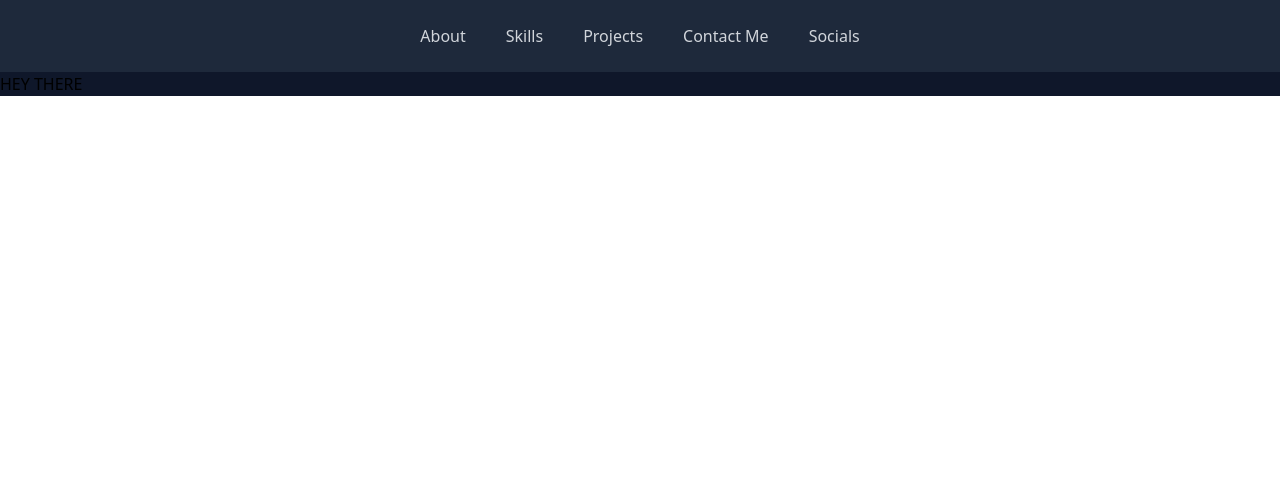
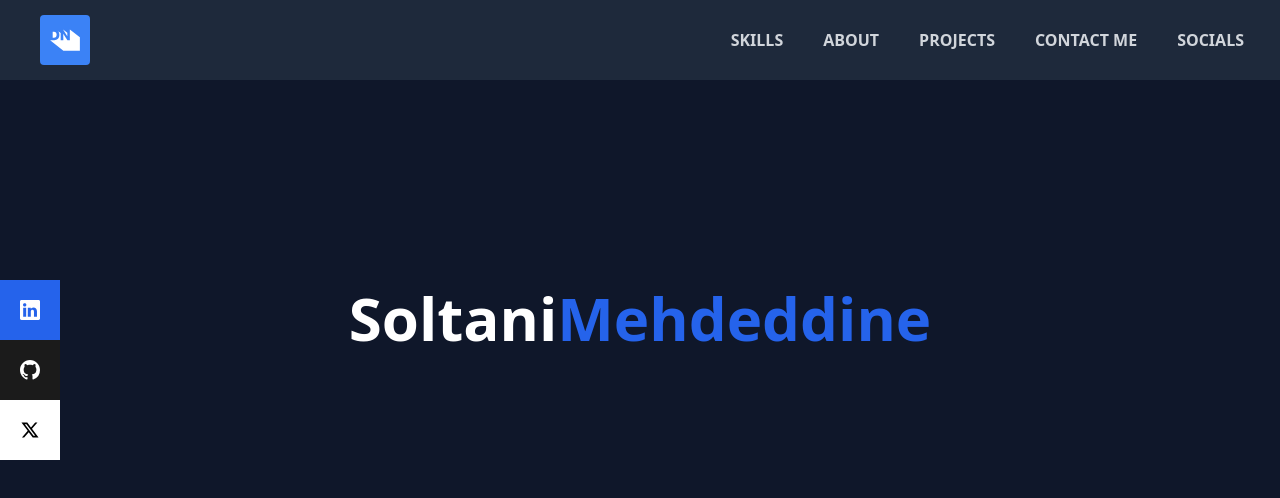
Before and after one commit to mehdi-sol1/Portfolio, a React (Vite) app: page / in a window 1280 px wide. Shown: the top 498 px of the page. Built offline with nearby package versions, Linux system fonts and the light colour scheme.

Commit message:
fixed navbar and added mobile side menu and socials icons on the side

```diff
--- a/package.json
+++ b/package.json
@@ -14,6 +14,7 @@
     "postcss": "^8.4.28",
     "react": "^18.2.0",
     "react-dom": "^18.2.0",
+    "react-icons": "^4.11.0",
     "tailwindcss": "^3.3.3"
   },
   "devDependencies": {
--- a/src/components/Body.jsx
+++ b/src/components/Body.jsx
@@ -1,12 +1,22 @@
 import React from "react";
 import '../index.css'
+import profile from '../assets/profile.jpg'
 
 
 function Body(){
     return(
-        <>
-            <div className='bg-background1'>
-                <h1>HEY THERE</h1>
+        < >
+            <div className='bg-background1 h-screen justify-center flex'>
+                <div className="flex justify-center align-middle my-52 mx-20">
+                    <h1 className="text-white text-6xl font-bold antialiased">Soltani</h1>
+                    <h1 className="text-blue-600 text-6xl font-bold antialiased">Mehdeddine</h1>
+                    <p className="">
+
+                    </p>
+                </div>
+
+
+
             </div>
         </>
     )
--- a/src/components/Header.jsx
+++ b/src/components/Header.jsx
@@ -1,18 +1,71 @@
 import React from "react";
 import '../index.css'
+import { useState } from "react";
+import {IoLogoDesignernews} from"react-icons/io"
+import {TfiMenu} from"react-icons/tfi"
+import {AiOutlineClose} from"react-icons/ai"
+import {BsLinkedin,BsGithub} from "react-icons/bs"
+import {RiTwitterXLine} from "react-icons/ri"
 
 function Header() {
+  const [nav,setNav]=useState(false)
+  const navchange = () => (setNav(!nav))
   return (
-    <div className="flex justify-center items-center bg-background2 p-3 ">
-        <div className=" p-3 space-x-10">
-            <a href="#" className="text-text1 hover:text-text2 hover:border-b">About</a>
-            {/* This is a comment inside JSX <div className="flexborder-l border-blue-700"></div>  */}
-            <a href="#" className="text-text1 hover:text-text2 hover:border-b">Skills</a>
-            <a href="#" className="text-text1 hover:text-text2 hover:border-b">Projects</a>
-            <a href="#" className="text-text1 hover:text-text2 hover:border-b">Contact Me</a>
-            <a href="#" className="text-text1 hover:text-text2 hover:border-b">Socials</a>
-        </div>
+    <div className="flex w-full h-[80px] justify-between items-center bg-background2   p-4 ">
+
+          <div className="p-6">
+             <IoLogoDesignernews className="text-white p-2 rounded  bg-blue-500 " size={50}/>
+          </div>
+          {/* dekstop */}
+          <div className="hidden uppercase md:flex ">
+              <a href="#" className="text-text1 hover:text-sky-500  font-bold hover:border-b px-5 py-2">Skills</a>
+              <a href="#" className="text-text1 hover:text-sky-500  font-bold hover:border-b px-5 py-2">About</a>
+              <a href="#" className="text-text1 hover:text-sky-500  font-bold hover:border-b px-5 py-2">Projects</a>
+              <a href="#" className="text-text1 hover:text-sky-500  font-bold hover:border-b px-5 py-2">Contact Me</a>
+              <a href="#" className="text-text1 hover:text-sky-500  font-bold hover:border-b px-5 py-2 ">Socials</a>
+          </div>
+
+          <div onClick={navchange} className="flex p-6 md:hidden z-10">
+             {nav ?   <AiOutlineClose className="text-white" size={20 } /> : <TfiMenu className="text-white" size={20 } /> }
+          </div>
+
+           {/* mobile */}
+          {/* <div className="flex absolute align-middle justify-center top-[50%] left-0 w-full h-screen "> */}
+          <div className= {!nav ? "hidden":"absolute top-0 left-0 w-full h-screen bg-background1 flex  justify-center items-center z-9"}>
+              <ul className="space-y-6 uppercase ">
+                <li><a href="#" className="text-text1 hover:text-sky-500 font-bold text-4xl ">About</a></li>
+                <li><a href="#" className="text-text1 hover:text-sky-500 font-bold text-4xl ">Skills</a></li>
+                <li><a href="#" className="text-text1 hover:text-sky-500 font-bold text-4xl ">Projects</a></li>
+                <li><a href="#" className="text-text1 hover:text-sky-500 font-bold text-4xl ">Contact Me</a></li>
+                <li><a href="#" className="text-text1 hover:text-sky-500 font-bold text-4xl ">Socials</a></li>
+              </ul>
+            </div>
+
+            {/* SOCIAL ICONS */}
+            <div className={nav ? "hidden" : " flex fixed top-[35%] left-0"}>
+              <ul>
+                <li className="w-[160px] h-[60px] flex justify-between items-center bg-blue-600 ml-[-100px] hover:ml-[0px] duration-500" >
+                  <a target="_blank" href="https://www.linkedin.com/in/mehdeddine-soltani/" className="flex justify-between items-center w-full text-white p-5 font-bold">
+                        LinkedIn <BsLinkedin className="text-white" size={20} />
+                  </a>
+                </li>
+
+                <li className="w-[160px] h-[60px] flex justify-between items-center bg-[#1B1B1B] ml-[-100px] hover:ml-[0px] duration-500" >
+                  <a target="_blank" href="https://github.com/mehdi-sol1" className="flex justify-between items-center w-full text-white p-5 font-bold">
+                        Github <BsGithub className="text-white" size={20} />
+                  </a>
+                </li>
+
+                <li className="w-[160px] h-[60px] flex justify-between items-center bg-white ml-[-100px] hover:ml-[0px] duration-500" >
+                  <a target="_blank" href="https://twitter.com/Mehdeddine_Dev" className="flex justify-between items-center w-full text-black p-5 font-bold">
+                        Twitter <RiTwitterXLine className="text-black" size={20} />
+                  </a>
+                </li>
+
+              </ul>
+            </div>
     </div>
+
   );
 }
 
--- a/tailwind.config.js
+++ b/tailwind.config.js
@@ -6,6 +6,10 @@ export default {
   ],
   theme: {
     extend: {
+      borderWidth: {
+        '12': '12px', // Add a custom border width of 12px
+        '16': '16px', // Add a custom border width of 16px
+      },
       colors: {
 
       'background':  '#e4f1fe',
```
Also changed, not shown: src/assets/profile.jpg (added), 1 other file (tests, documents, lock files or other folders).
